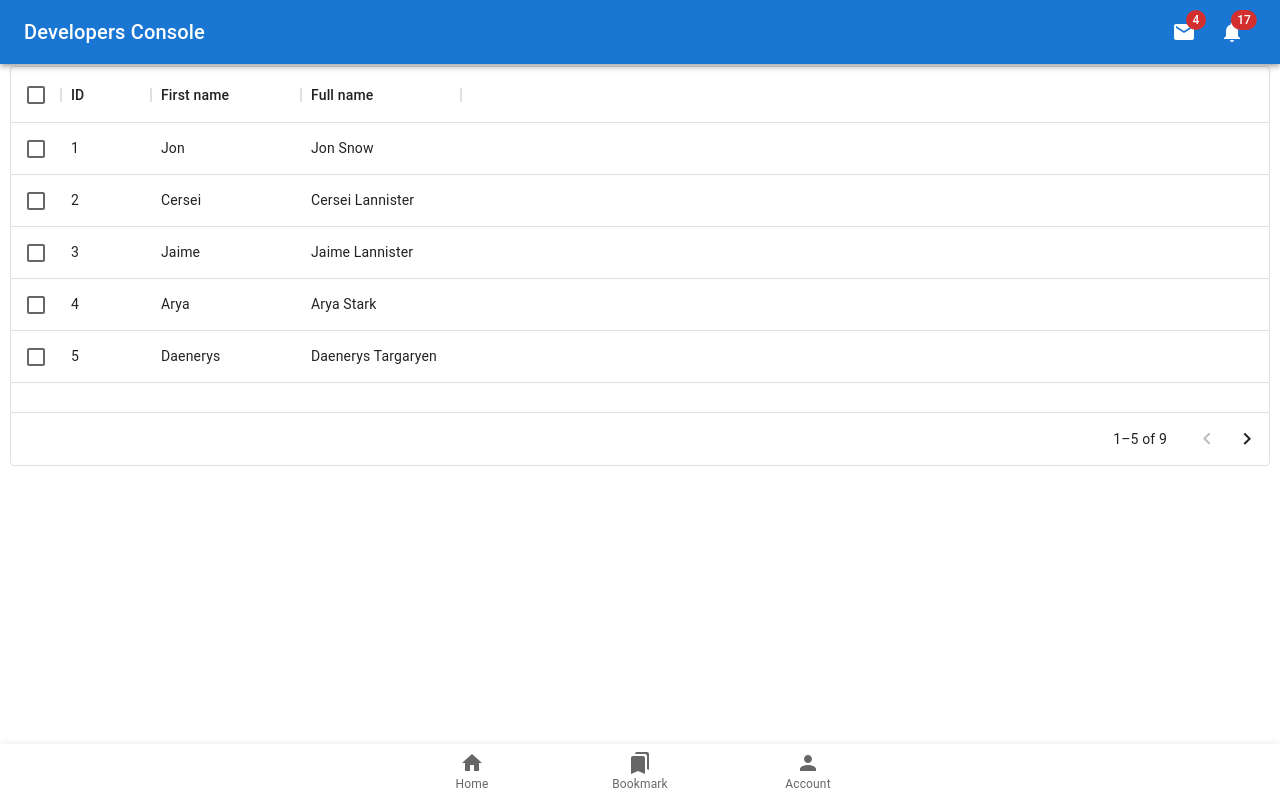
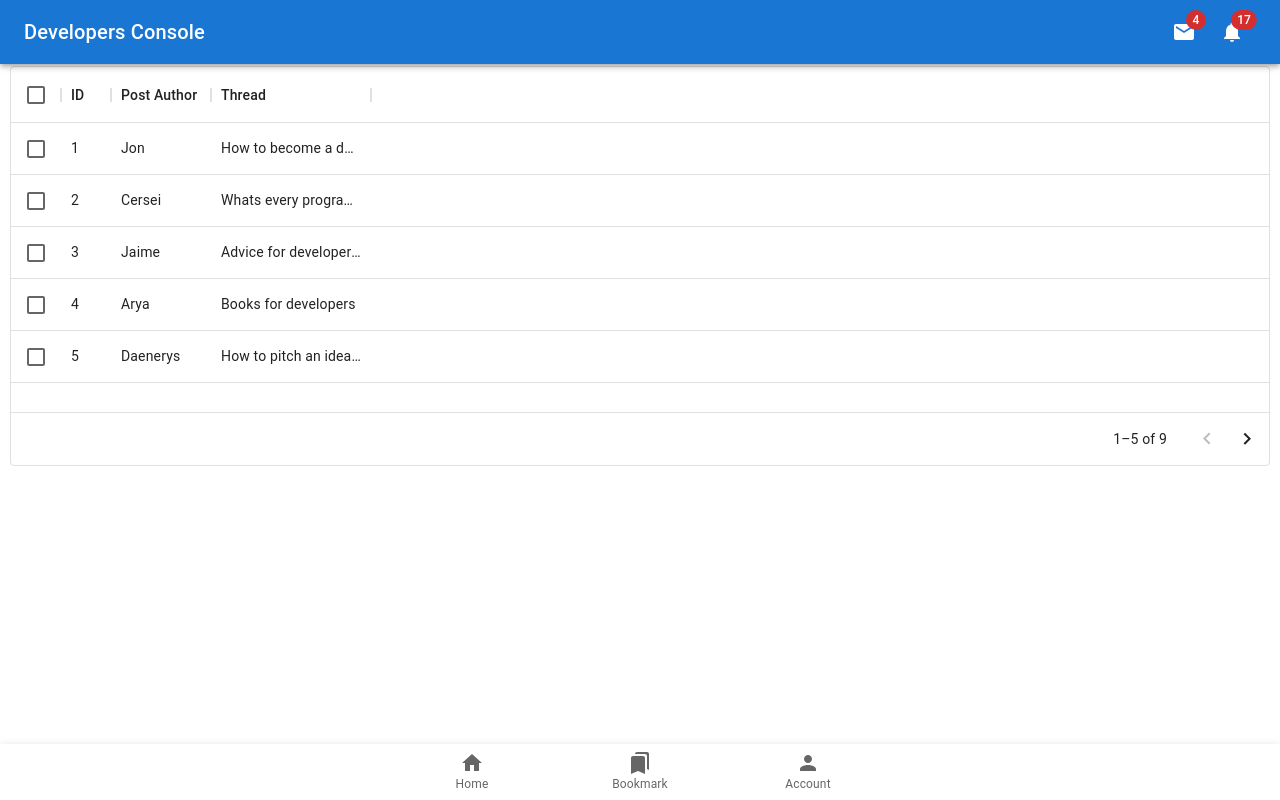
Before and after one commit to jahrulezfrancis/developers-console, a React (Create React App) app: page /bookmark in a window 1280 px wide. Built offline with nearby package versions, Linux system fonts and the light colour scheme.

Commit message:
updated the bookmark page

```diff
--- a/src/Components/Pages/Bookmark.jsx
+++ b/src/Components/Pages/Bookmark.jsx
@@ -5,34 +5,32 @@ import { DataGrid } from '@mui/x-data-grid';
 
 
 const columns = [
-    { field: 'id', headerName: 'ID', width: 90 },
+    { field: 'id', headerName: 'ID', width: 20 },
     {
-        field: 'firstName',
-        headerName: 'First name',
-        width: 150,
+        field: 'PostAuthor',
+        headerName: 'Post Author',
+        width: 100,
         editable: true,
     },
     {
-        field: 'fullName',
-        headerName: 'Full name',
+        field: 'Thread',
+        headerName: 'Thread',
         description: 'This column has a value getter and is not sortable.',
         sortable: false,
         width: 160,
-        valueGetter: (params) =>
-            `${params.row.firstName || ''} ${params.row.lastName || ''}`,
     },
 ];
 
 const rows = [
-    { id: 1, lastName: 'Snow', firstName: 'Jon', age: 35 },
-    { id: 2, lastName: 'Lannister', firstName: 'Cersei', age: 42 },
-    { id: 3, lastName: 'Lannister', firstName: 'Jaime', age: 45 },
-    { id: 4, lastName: 'Stark', firstName: 'Arya', age: 16 },
-    { id: 5, lastName: 'Targaryen', firstName: 'Daenerys', age: null },
-    { id: 6, lastName: 'Melisandre', firstName: null, age: 150 },
-    { id: 7, lastName: 'Clifford', firstName: 'Ferrara', age: 44 },
-    { id: 8, lastName: 'Frances', firstName: 'Rossini', age: 36 },
-    { id: 9, lastName: 'Roxie', firstName: 'Harvey', age: 65 },
+    { id: 1, Thread: 'How to become a developer', PostAuthor: 'Jon', age: 35 },
+    { id: 2, Thread: 'Whats every programmer should do', PostAuthor: 'Cersei', age: 42 },
+    { id: 3, Thread: 'Advice for developer in their 20\'s', PostAuthor: 'Jaime', age: 45 },
+    { id: 4, Thread: 'Books for developers', PostAuthor: 'Arya', age: 16 },
+    { id: 5, Thread: 'How to pitch an idea and sell your projects', PostAuthor: 'Daenerys', age: null },
+    { id: 6, Thread: 'Digital marketing for beginners', PostAuthor: null, age: 150 },
+    { id: 7, Thread: 'How to start small and end big', PostAuthor: 'Ferrara', age: 44 },
+    { id: 8, Thread: 'Best exercise for the brain', PostAuthor: 'Rossini', age: 36 },
+    { id: 9, Thread: 'you can start small no matter how little', PostAuthor: 'Harvey', age: 65 },
 ];
 
 export default function BookmarkPage() {
```
